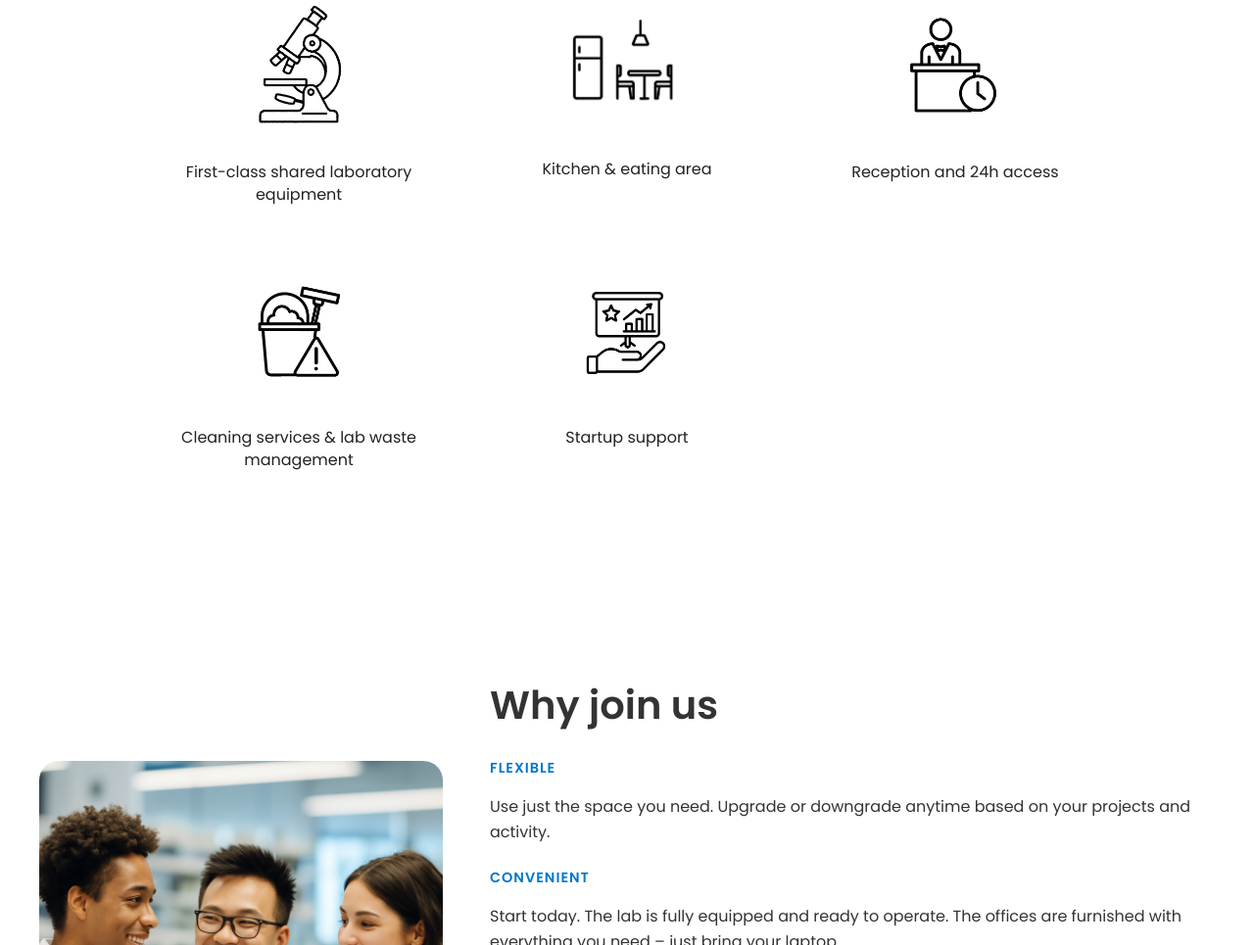
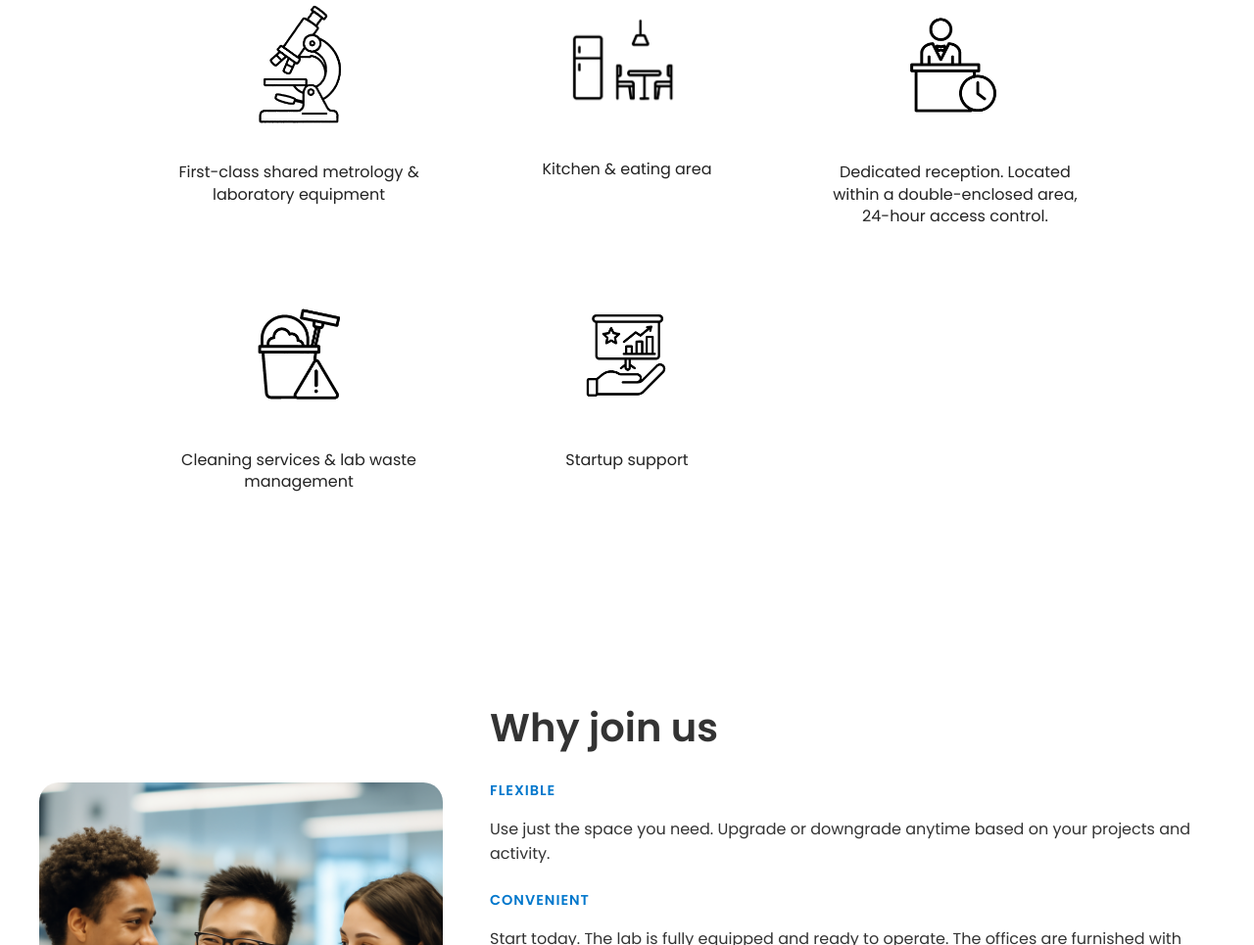
Before and after one commit to OrbitHub-Marketing/OrbitHub_Web, a plain HTML site: page index.html in a window 1280 px wide. Shown: the part 4081-5046 px from the top of the page at 98% size. Drawn offline with Linux system fonts and the light colour scheme.

Commit message:
features description

```diff
--- a/index.html
+++ b/index.html
@@ -167,6 +167,8 @@
     </section>
     <!-- /LOCATION -->
 
+
+
     <!-- FEATURE DETAILS (icon grid) -->
     <section id="features" class="feature-details-section" aria-label="Feature details section">
       <div class="container">
@@ -189,7 +191,7 @@
           </div>
           <div class="feature-item">
             <img src="icons/sketch_shared_equipment_1024.png" alt="Shared equipment" />
-            <p>First-class shared laboratory equipment</p>
+            <p>First-class shared metrology &amp; laboratory equipment</p>
           </div>
           <div class="feature-item">
             <img src="icons/sketch_kitchen_eating_area_1024.png" alt="Kitchen and eating area" />
@@ -197,7 +199,7 @@
           </div>
           <div class="feature-item">
             <img src="icons/sketch_24h_reception_1024.png" alt="Reception and 24h access" />
-            <p>Reception and 24h access</p>
+            <p>Dedicated reception. Located within a double-enclosed area, 24-hour access control.</p>
           </div>
           <div class="feature-item">
             <img src="icons/sketch_cleaning_waste_management_1024.png" alt="Cleaning services and lab waste management" />
```
